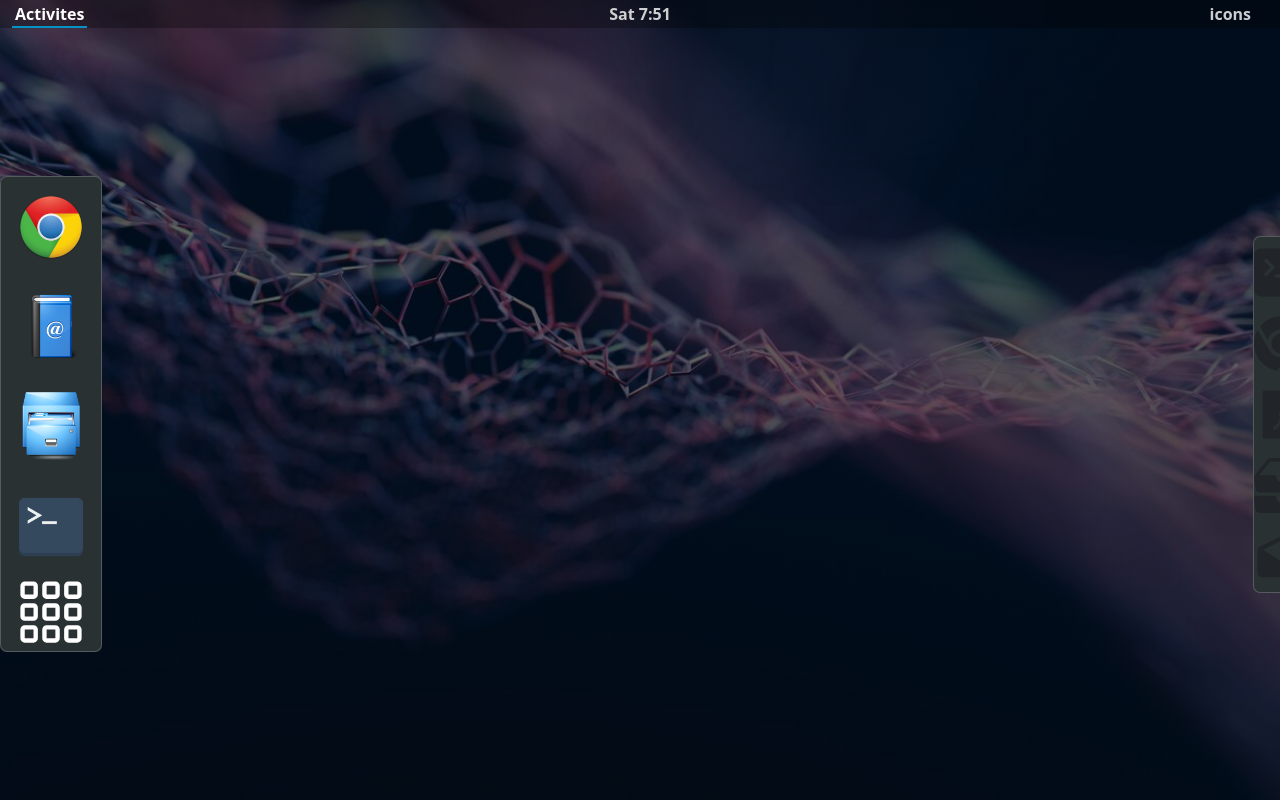
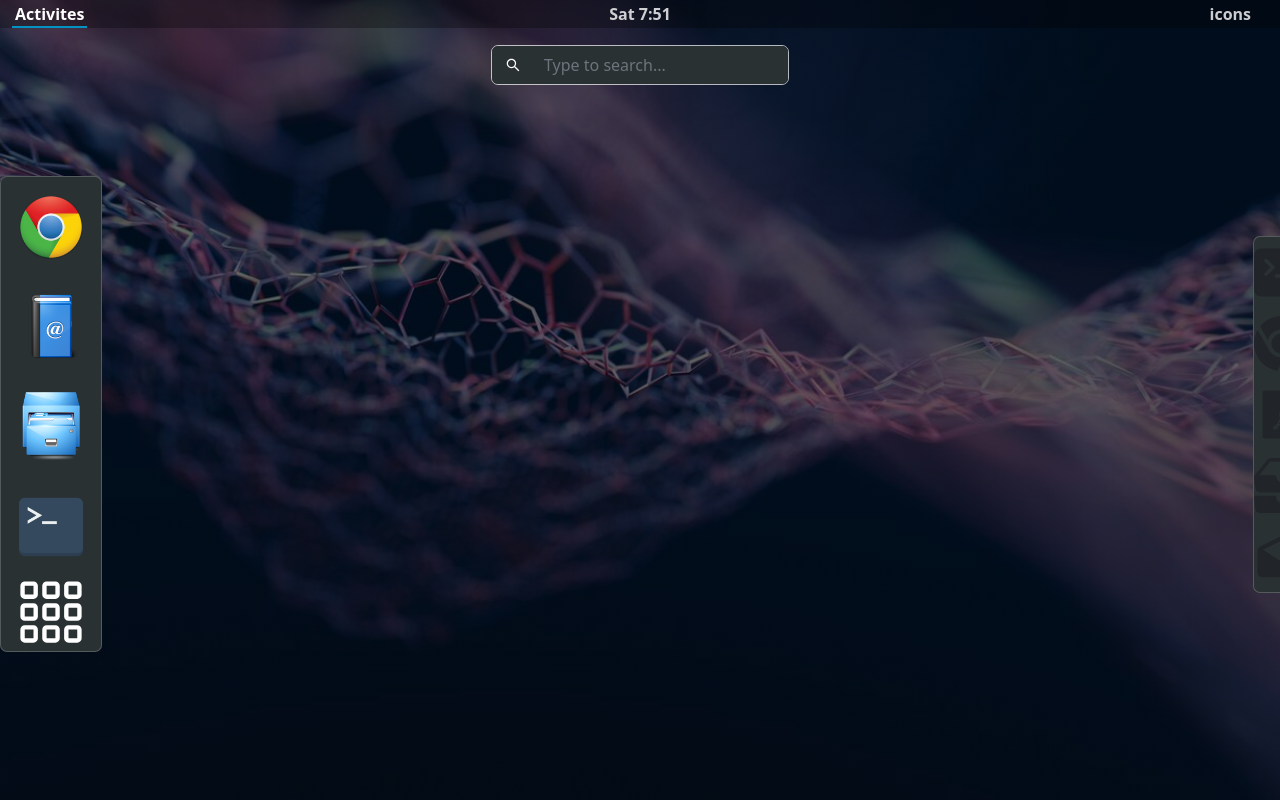
Before and after one commit to Rajeshsingh127/Rajeshsingh127.github.io, a React (Create React App) app: page / in a window 1280 px wide. Both pictures are taken after a click on the element "Activites". Shown: the top 800 px of the page. Built offline with nearby package versions, Linux system fonts and the light colour scheme.

Commit message:
Feat: added search box

```diff
--- a/src/components/Home.js
+++ b/src/components/Home.js
@@ -5,7 +5,10 @@ import Navbar from "./Navbar";
 import Leftbar from "./Leftbar";
 import React,{useState, useEffect} from "react";
 import Rightbar from"./Rightbar";
-import {Row,Col,Modal } from "react-bootstrap";
+import {Row,Col,Modal,Form, InputGroup, FormControl,
+FormGroup,
+ } from "react-bootstrap";
+ import {AiOutlineSearch} from "react-icons/ai";
 import {connect} from "react-redux";
 
 const Home = (props) => {
@@ -20,7 +23,21 @@ const {Activities} = props;
       <div className="d-flex justify-content-between mainpage align-items-center" style={{height:"calc(100vh - 28px)"}}>
 
           <Leftbar />
+
           <Rightbar />
+
+          <div className="searchbox">
+          {Activities? (<Form>
+          <FormGroup>
+            <InputGroup className="mb-0">
+              <InputGroup.Text style={{background: "#2a3133",border: "1px solid rgba(255,255,255,0)", borderRight: "0px"}}
+              className="text-white"><AiOutlineSearch /></InputGroup.Text>
+              <FormControl type="text"  placeholder="Type to search..." style={{background: "#2a3133",
+            border: "1px solid rgba(255,255,255,0)" , borderLeft: "0px"}} />
+            </InputGroup>
+          </FormGroup>
+          </Form>): ("")}
+      </div>
 
       </div>
     </div>
--- a/src/index.css
+++ b/src/index.css
@@ -50,5 +50,16 @@ width: 100px;
 
 }
 
+.searchbox{
+  z-index: 1;
+  position:absolute;
+  top: 65px;
+  left: 50%;
+  transform: translate(-50%, -50%);
+  overflow: hidden;
+  border-radius: 7px;
+  border: 1px solid rgba(255,255,255,0.7);
+}
+
 .mainpage{
 }
```
